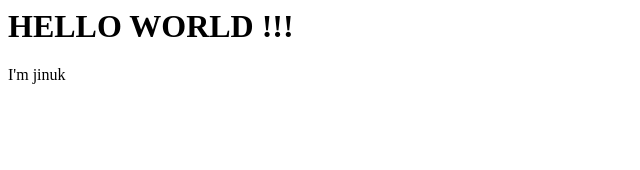
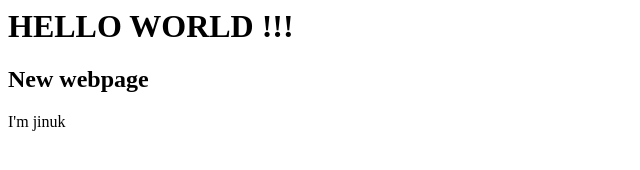
Before and after one commit to jinw06k/first-node-server, a website: page src/static/index.html in a window 1280 px wide. Shown: the whole page, without its empty margins (0-640 px from the left). Drawn offline with Linux system fonts and the light colour scheme.

Commit message:
add some message

```diff
--- a/src/static/index.html
+++ b/src/static/index.html
@@ -1,5 +1,5 @@
 <h1>HELLO WORLD !!!</h1>
-
+<h2>New webpage</h2>
 <p>
     I'm jinuk
 </p>
```
